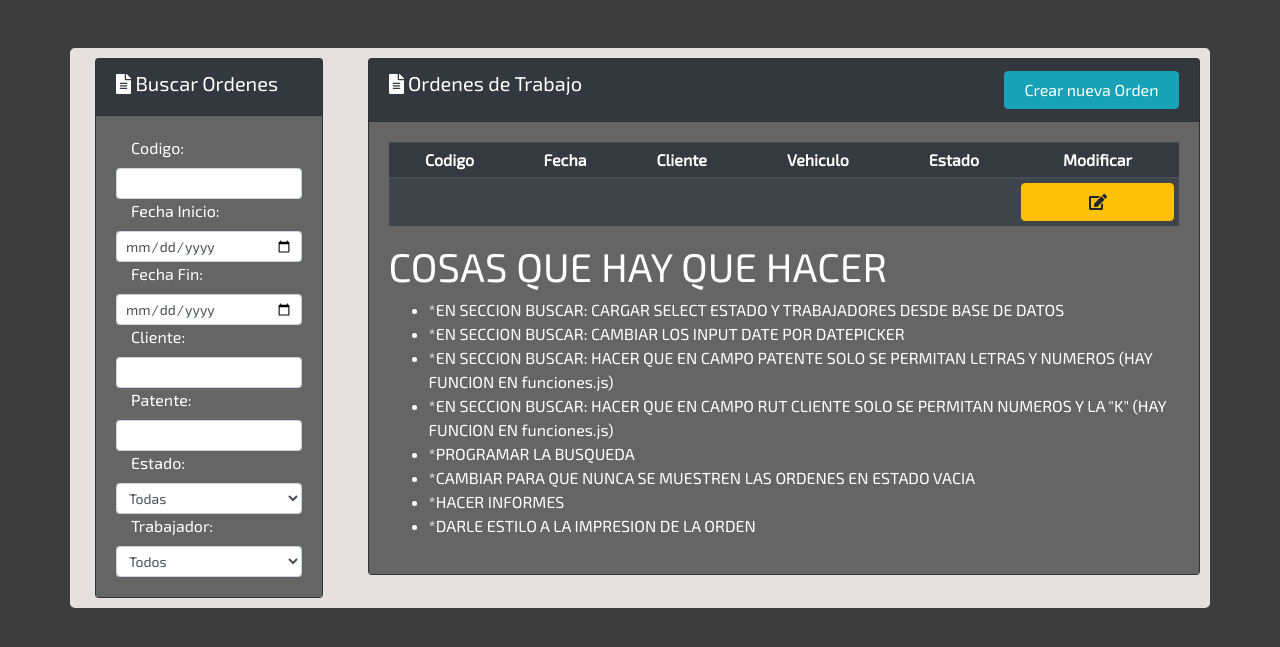
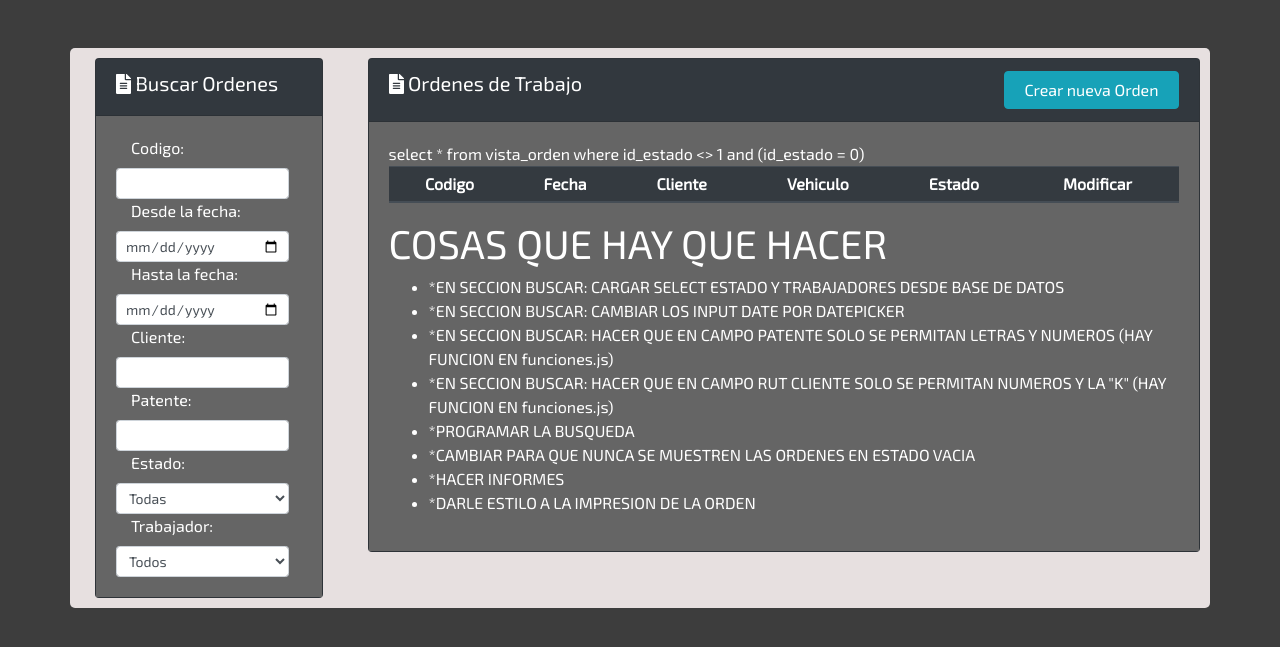
Before and after one commit to johnnycea/taller, a PHP site: page /orden_trabajo.php in a window 1280 px wide. Shown: the part 86-733 px from the top of the page. Run offline with PHP 8.4, Linux system fonts and the light colour scheme; a user stored in the database is signed in; data comes from the database, SQL or seed files in the repository; tables that the repository leaves empty or names only in its code hold one stand-in row (values such as "Sample post"); data that the repository does not hold is empty.

Commit message:
CASI LISTO BUSCADOR

```diff
--- a/clases/OrdenTrabajo.php
+++ b/clases/OrdenTrabajo.php
@@ -95,27 +95,6 @@ class OrdenTrabajo{
     return $resultado_consulta;
  }
 
- function obtenerPedido($texto_buscar,$condiciones){
-     $conexion = new Conexion();
-     $conexion = $conexion->conectar();
-
-     if($texto_buscar=="" || $texto_buscar==" "){
-       $consulta= "select * from tb_pedidos ".$condiciones."";
-     }else{
-       $consulta= "select * from tb_pedidos
-                   where id_pedido like '%".$texto_buscar."%'
-                   or id_venta like '%".$texto_buscar."%'
-                   or rut_cliente like '%".$texto_buscar."%'
-                   or estado_pedido like '%".$texto_buscar."%'
-                   or id_usuario_repartidor like '%".$texto_buscar."%'";
-     }
-     $resultado= $conexion->query($consulta);
-     if($resultado){
-        return $resultado;
-     }else{
-       return false;
-     }
- }
 
  public function crearDetalleOrden(){
    $conexion = new Conexion();
@@ -139,12 +118,28 @@ class OrdenTrabajo{
     return $resultado_consulta;
  }
 
- public function mostrarOrdenesTrabajo(){
+ public function mostrarOrdenesTrabajo($codigo,$fecha_inicio,$fecha_fin,$cliente,$patente,$estado,$trabajador){
     $Conexion = new Conexion();
     $Conexion = $Conexion->conectar();
 
-    $consulta ="select * from vista_orden";
-    // echo $consulta;
+    $condiciones="";
+
+    $condiciones = ($codigo!="") ? $condiciones." and (id_orden = ".$codigo.")" : $condiciones;
+    $condiciones = ($fecha_inicio!="" and $fecha_fin!="") ? $condiciones." and (fecha_recepcion between ".$fecha_inicio." and ".$fecha_fin.")" : $condiciones;
+    $condiciones = ($cliente!="") ? $condiciones." and (cliente = ".$cliente.")" : $condiciones;
+    $condiciones = ($patente!="") ? $condiciones." and (patente = '".$patente."')" : $condiciones;
+    $condiciones = ($estado!="") ? $condiciones." and (id_estado = ".$estado.")" : $condiciones;
+    $condiciones = ($trabajador!="") ? $condiciones." and (trabajador = ".$trabajador.")" : $condiciones;
+
+    $consulta ="select * from vista_orden where id_estado <> 1 ";
+
+    if($condiciones!=""){
+        $consulta = $consulta.$condiciones;
+    }
+
+
+
+    echo $consulta;
     $resultado_consulta = $Conexion->query($consulta);
     return $resultado_consulta;
  }
@@ -186,22 +181,6 @@ class OrdenTrabajo{
    return $resultado;
  }
 
-   public function modificarProveedor(){
-       $conexion = new Conexion();
-       $conexion = $conexion->conectar();
-
-       $consulta="update tb_proveedores SET
-       razon_social = '".$this->razon_social."',
-       direccion = '".$this->direccion."',
-       telefono = '".$this->telefono."',
-       giro = '".$this->giro."',
-       correo = '".$this->correo."'
-        WHERE (rut_proveedor = '".$this->rut_proveedor."');";
-
-       $resultado= $conexion->query($consulta);
-       return $resultado;
-   }
-
 
    public function eliminarDetalleOrden(){
      $Conexion = new Conexion();
--- a/js/script_orden_trabajo.js
+++ b/js/script_orden_trabajo.js
@@ -1,5 +1,5 @@
 
-listarOrden();
+$(document).ready(listarOrden);
 
 function cargarInformacionClientes(texto_buscar){
 
@@ -131,12 +131,13 @@ function guardarDatosOrden(){
 function listarOrden(){
 
 		$.ajax({
-			url:"./metodos_ajax/orden_trabajo/mostrar_listado_orden.php?",
+			url:"./metodos_ajax/orden_trabajo/mostrar_listado_orden.php",
 			method:"POST",
+			data: $("#formulario_buscar_ordenes").serialize(),
 			success:function(respuesta){
-				 // alert(respuesta);
 
 				 $("#contenedor_listado_orden").html(respuesta);
+
 			}
 		});
 }
@@ -179,17 +180,6 @@ function crearDetalleOrden(){
 	}
 
 
-
-
-// function limpiarFormularioOrden(){
-//    $("#formulario_modal_orden")[0].reset();
-// 	 $('#txt_id_factura').attr("readonly",false);
-// 	 $("#formulario_modal_orden").attr("action","javascript:crearOrden()");
-//
-// }
-
-
-
 function eliminarDetalleOrden(id_detalle,id_orden){
 
 	// 	alert("Id_detalle: "+id_detalle+" Id_orden: "+id_orden);
--- a/metodos_ajax/orden_trabajo/mostrar_listado_orden.php
+++ b/metodos_ajax/orden_trabajo/mostrar_listado_orden.php
@@ -3,11 +3,21 @@ require_once '../../clases/Conexion.php';
 require_once '../../clases/Funciones.php';
 require_once '../../clases/OrdenTrabajo.php';
 
+$Funciones = new Funciones();
+
+//variables busqueda
+$codigo = $Funciones->limpiarNumeroEntero($_REQUEST["txt_codigo_orden_buscar"]);
+$fecha_inicio = $Funciones->limpiarTexto($_REQUEST["txt_fecha_inicio_buscar"]);
+$fecha_fin = $Funciones->limpiarTexto($_REQUEST["txt_fecha_fin_buscar"]);
+$cliente = $Funciones->limpiarTexto($_REQUEST["txt_rut_cliente_buscar"]);
+$patente = $Funciones->limpiarTexto($_REQUEST["txt_patente_buscar"]);
+$estado = $Funciones->limpiarNumeroEntero($_REQUEST["txt_estado_orden_buscar"]);
+$trabajador = $Funciones->limpiarTexto($_REQUEST["txt_rut_trabajador_buscar"]);
+
 
   echo '
   <table class="table table-dark table-sm table-striped table-hover">
      <thead class="" align=center>
-
         <th>Codigo</th>
         <th>Fecha</th>
         <th>Cliente</th>
@@ -19,7 +29,7 @@ require_once '../../clases/OrdenTrabajo.php';
 
 
        $OrdenTrabajo = new OrdenTrabajo();
-       $listadoOrdenTrabajo = $OrdenTrabajo->mostrarOrdenesTrabajo();
+       $listadoOrdenTrabajo = $OrdenTrabajo->mostrarOrdenesTrabajo($codigo,$fecha_inicio,$fecha_fin,$cliente,$patente,$estado,$trabajador);
 
          while($filas = $listadoOrdenTrabajo->fetch_array()){
 
@@ -36,7 +46,7 @@ require_once '../../clases/OrdenTrabajo.php';
 
                        <td><span id="columna_descripcion_estado_'.$filas['id_orden'].'" >'.$filas['estado'].'</span></td>
                        <td>
-                             <button onclick="cargarModificarOrden('.$filas['id_orden'].')" data-target="#modal_orden" data-toggle="modal" class="col-12 btn btn-warning "> <i class="fa fa-edit"></i> </button>
+                           <button onclick="cargarModificarOrden('.$filas['id_orden'].')" data-target="#modal_orden" data-toggle="modal" class="col-12 btn btn-warning "> <i class="fa fa-edit"></i> </button>
                        </td>
                     </tr>';
          }
--- a/orden_trabajo.php
+++ b/orden_trabajo.php
@@ -60,42 +60,46 @@ $consulta_orden = $OrdenTrabajo->consultarUltimaOrdenPendiente();
 
                           <div class="row">
 
+                            <form id="formulario_buscar_ordenes" name="formulario_buscar_ordenes" method="post">
+
                                  <div class="col-12" >
                                      <label for="title" class="col-12 control-label">Codigo:</label>
-                                  <input type="text" class="form-control form-control-sm" id="txt_codigo_orden_buscar" name="txt_codigo_orden_buscar">
+                                    <input type="text" class="form-control form-control-sm" onchange="listarOrden()" id="txt_codigo_orden_buscar" name="txt_codigo_orden_buscar">
                                  </div>
                                  <div class="col-12" >
-                                   <label for="title" class="col-12 control-label">Fecha Inicio:</label>
-                                  <input type="date" class="form-control form-control-sm" id="txt_fecha_inicio_buscar" name="txt_fecha_inicio_buscar">
+                                     <label for="title" class="col-12 control-label">Desde la fecha:</label>
+                                    <input type="date" class="form-control form-control-sm" onchange="listarOrden()" id="txt_fecha_inicio_buscar" name="txt_fecha_inicio_buscar">
                                  </div>
                                  <div class="col-12" >
-                                   <label for="title" class="col-12 control-label">Fecha Fin:</label>
-                                   <input type="date" class="form-control form-control-sm" id="txt_fecha_fin_buscar" name="txt_fecha_fin_buscar">
+                                     <label for="title" class="col-12 control-label">Hasta la fecha:</label>
+                                     <input type="date" class="form-control form-control-sm" onchange="listarOrden()" id="txt_fecha_fin_buscar" name="txt_fecha_fin_buscar">
                                  </div>
                                  <div class="col-12" >
                                    <label for="title" class="col-12 control-label">Cliente:</label>
-                                 <input type="text" class="form-control form-control-sm" id="txt_rut_cliente_buscar" name="txt_rut_cliente_buscar">
+                                   <input type="text" class="form-control form-control-sm" onchange="listarOrden()" id="txt_rut_cliente_buscar" name="txt_rut_cliente_buscar">
                                  </div>
                                  <div class="col-12" >
                                    <label for="title" class="col-12 control-label">Patente:</label>
-                                 <input type="text" class="form-control form-control-sm" id="txt_rut_cliente_buscar" name="txt_rut_cliente_buscar">
+                                   <input type="text" class="form-control form-control-sm" onchange="listarOrden()" id="txt_patente_buscar" name="txt_patente_buscar">
                                  </div>
                                  <div class="col-12" >
                                    <label for="title" class="col-12 control-label">Estado:</label>
-                                 <select class="form-control form-control-sm" id="txt_rut_cliente_buscar" name="txt_rut_cliente_buscar">
-                                    <option value="">Todas</option>
-                                    <option value="">En proceso</option>
-                                    <option value="">Por pagar</option>
-                                    <option value="">Pagado</option>
+                                   <select class="form-control form-control-sm" onchange="listarOrden()" id="txt_estado_orden_buscar" name="txt_estado_orden_buscar">
+                                      <option value="0">Todas</option>
+                                      <option value="2">En proceso</option>
+                                      <option value="3">Por pagar</option>
+                                      <option value="4">Pagado</option>
                                    </select>
                                  </div>
                                  <div class="col-12" >
                                    <label for="title" class="col-12 control-label">Trabajador:</label>
-                                 <select class="form-control form-control-sm" id="txt_rut_cliente_buscar" name="txt_rut_cliente_buscar">
+                                   <select class="form-control form-control-sm" onchange="listarOrden()"  id="txt_rut_trabajador_buscar" name="txt_rut_trabajador_buscar">
                                       <option value="">Todos</option>
-                                    <option value="">Johnna</option>
+                                      <option value="18319075">Johnna</option>
                                    </select>
                                  </div>
+
+                             </form>
 
                           </div>
 
```
Lines whose indentation alone changed are shown as unchanged.
